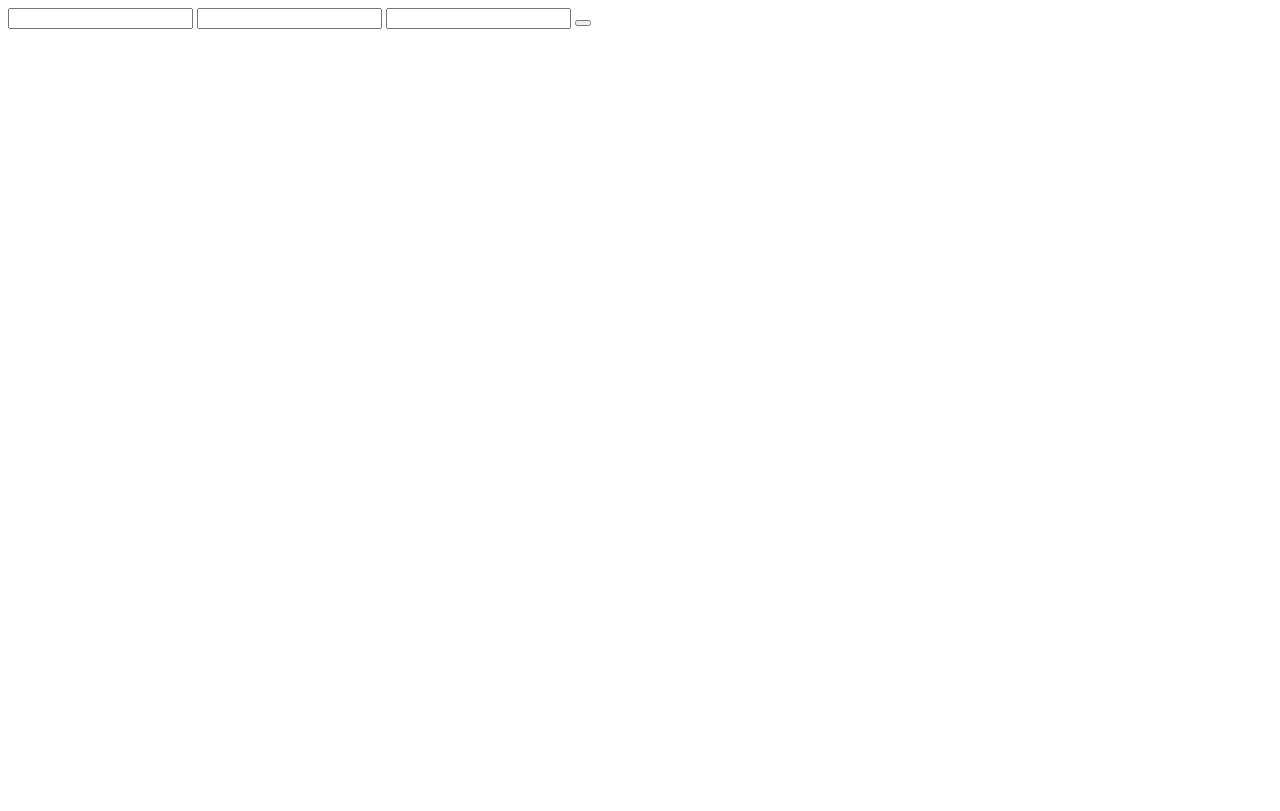
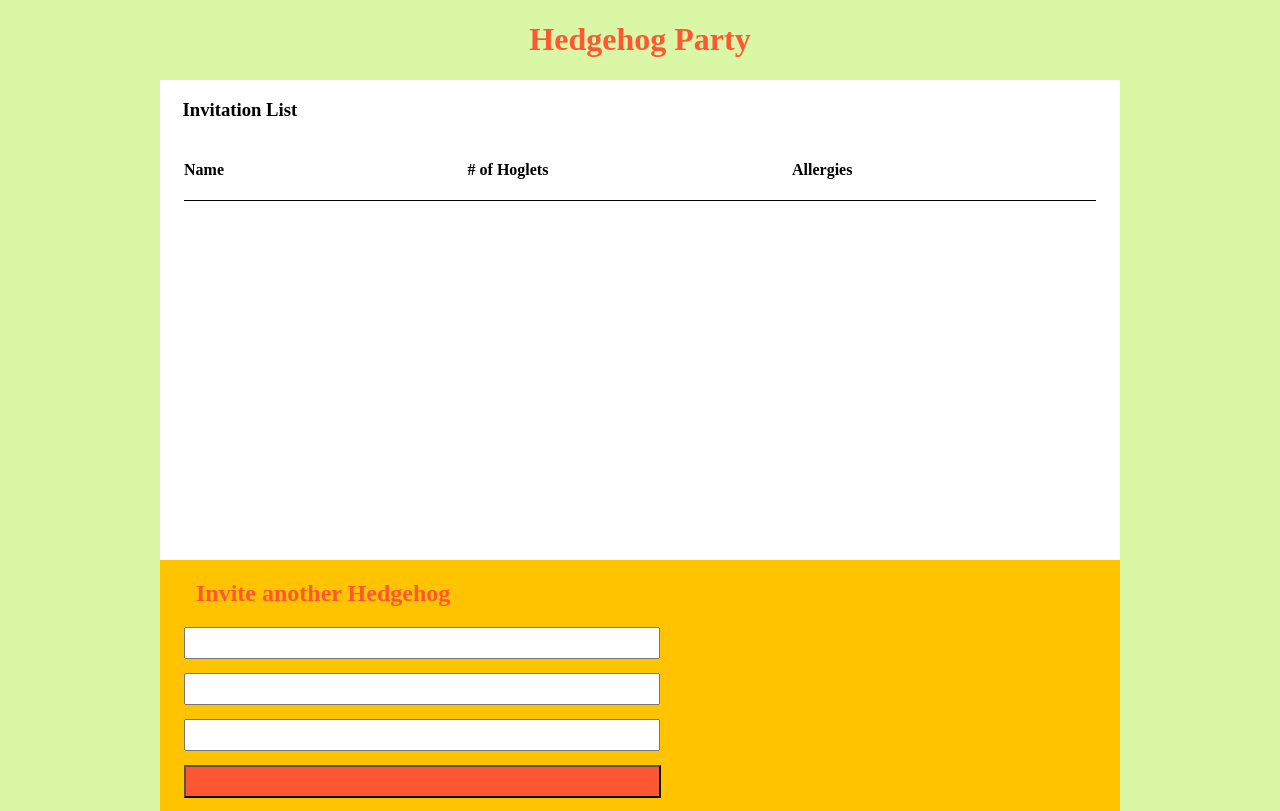
Before and after one commit to jeremiahblackol/hedgehog, a plain HTML site: page index.html in a window 1280 px wide. Drawn offline with Linux system fonts and the light colour scheme.

Commit message:
styles commit

```diff
--- a/index.html
+++ b/index.html
@@ -7,14 +7,29 @@
   </head>
   <body>
     <main>
-      <section>
+      <header>
+        <h1>Hedgehog Party</h1>
+      </header>
+      <section class="invitee-section">
+        <h3>Invitation List</h3>
+        <section class="invitee-rows">
+          <h4>Name</h4>
+          <h4># of Hoglets</h4>
+          <h4>Allergies</h4>
+          <h4></h4>
+        </section>
+        <section class="add-invitees">
 
+        </section>
       </section>
-      <section>
+      <section class="input-section">
+        <h2>Invite another Hedgehog</h2>
+        <section class="add-spacing">
         <input type="text" name="" value="">
         <input type="text" name="" value="">
         <input type="text" name="" value="">
         <button type="button" name="button"></button>
+      </section>
       </section>
     </main>
   </body>
--- a/styles.css
+++ b/styles.css
@@ -0,0 +1,68 @@
+main{
+  display: flex;
+  flex-direction: column;
+  align-items: center;
+  background-color: #DAF7A6;
+}
+
+body{
+  margin: 0;
+}
+
+header{
+  height: 5em;
+  width: 60%;
+  /* border: 3px solid white; */
+  text-align: center;
+  color: #FF5733;
+}
+
+h2{
+  color: #FF5733;
+  padding-left: 1.5em;
+}
+
+h3{
+  margin-left: 1.2em;
+}
+
+input{
+  /* display:block; */
+  width: 50%;
+  margin-bottom: 1em;
+  height: 2em;
+  /* padding-left: 1.5em; */
+}
+
+button{
+  width: 51%;
+  margin-bottom: 1em;
+  height: 2.5em;
+  background-color: #FF5733;
+  /* padding-left: 1.5em; */
+}
+
+.add-spacing{
+  margin-left: 1.5em;
+}
+
+.invitee-section{
+  /* border: 4px solid green; */
+  height: 30em;
+  width: 60em;
+  background-color: white;
+}
+
+.invitee-rows{
+  display: flex;
+  justify-content: space-between;
+  border-bottom: 1px solid;
+  width: 57em;
+  margin-left: 1.5em;
+}
+
+.input-section{
+  justify-content: space-around;
+  width: 60em;
+  background-color: #FFC300;
+}
```
